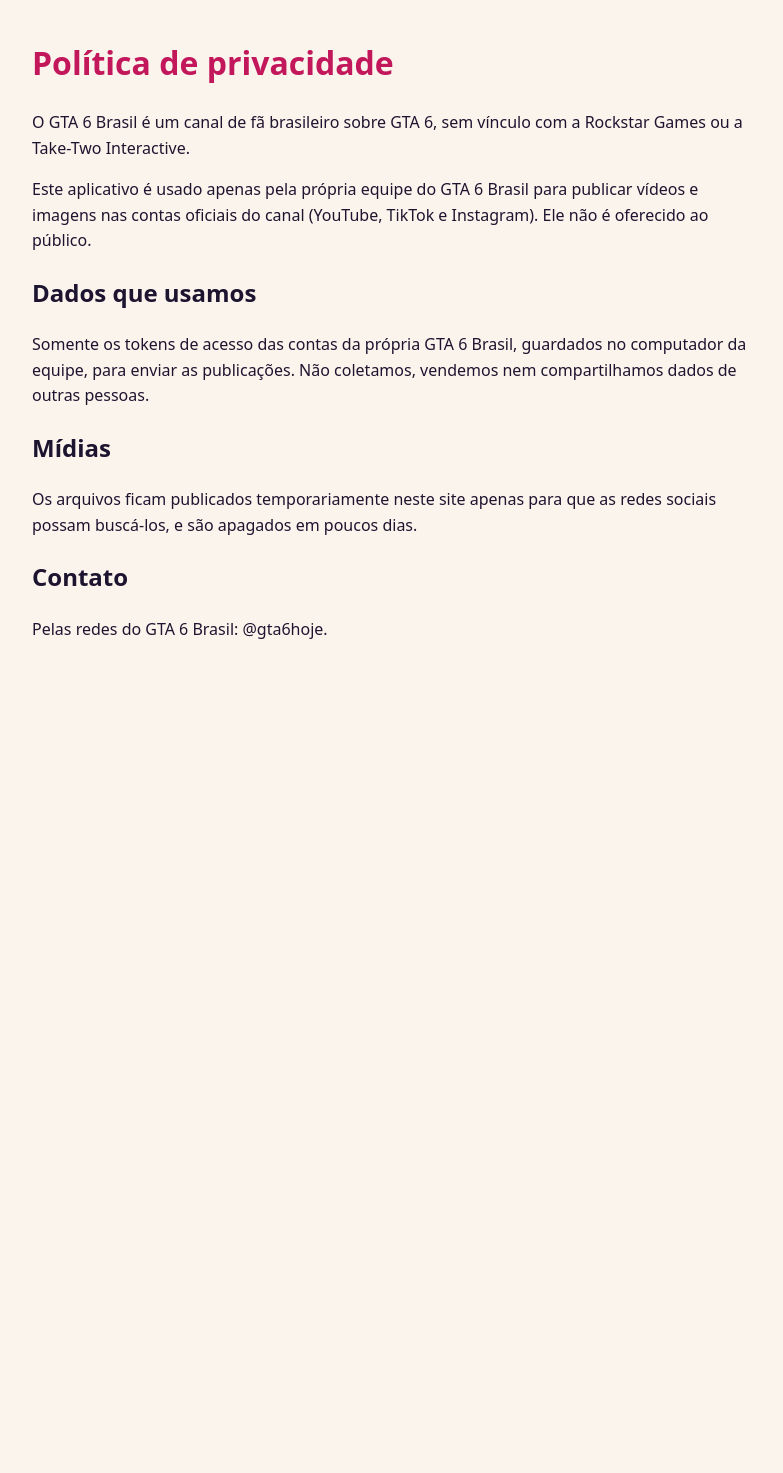
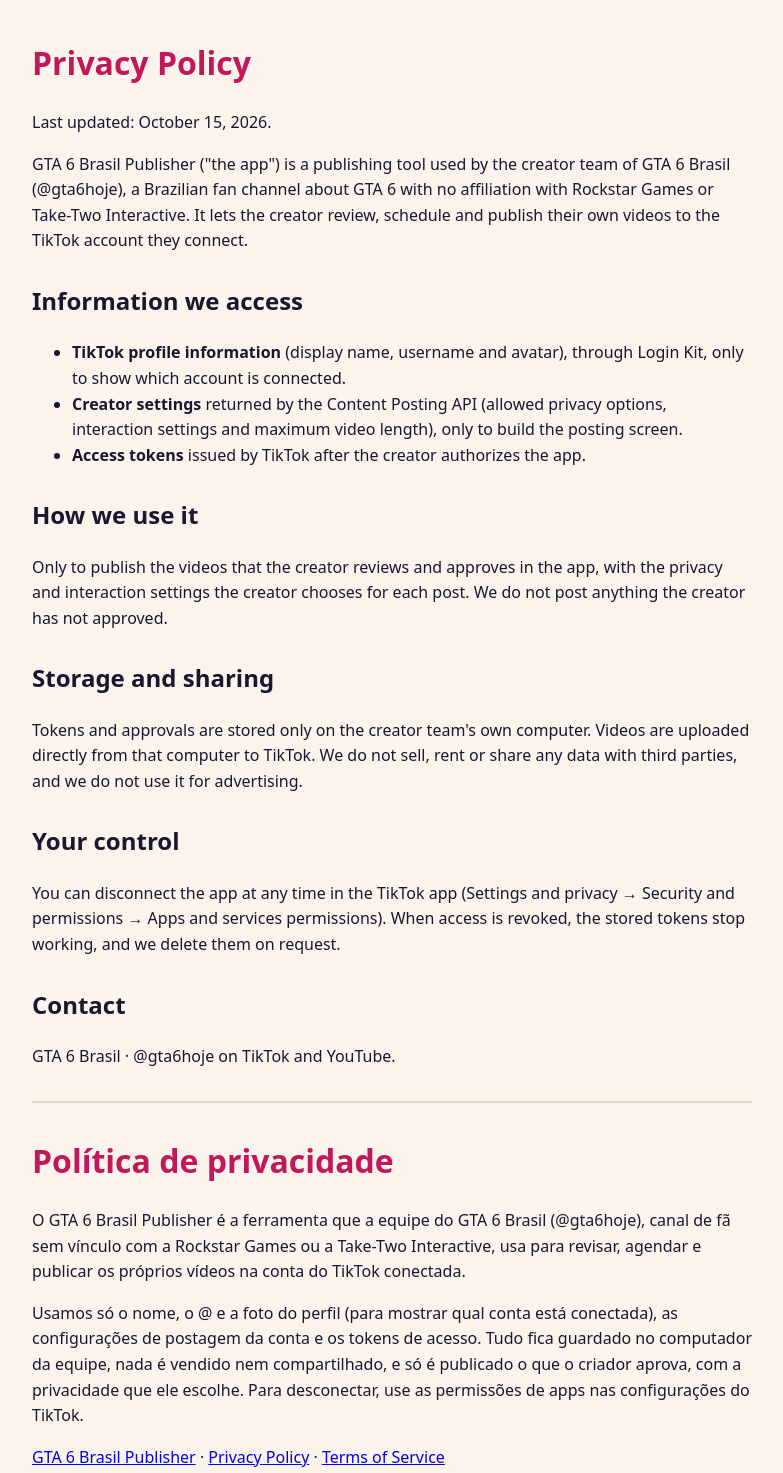
Before and after one commit to ambicaodigital0-lang/gta6hoje-midia, a plain HTML site: page privacidade.html in a window 1280 px wide. Shown: the whole page, without its empty margins (248-1031 px from the left). Before the commit the page ends 800 px from the top, so only its background shows below. Drawn offline with Linux system fonts and the light colour scheme.

Commit message:
Paginas do app para a auditoria do TikTok e retorno do login para o painel local

```diff
--- a/privacidade.html
+++ b/privacidade.html
@@ -1,26 +1,43 @@
 <!doctype html>
-<html lang="pt-BR">
+<html lang="en">
 <head>
 <meta charset="utf-8">
 <meta name="viewport" content="width=device-width, initial-scale=1">
-<title>GTA 6 Brasil · Privacidade</title>
+<title>GTA 6 Brasil Publisher · Privacy Policy</title>
 <style>
   body { margin: 0; background: #FBF4EC; color: #1D1530; font-family: system-ui, "Segoe UI", sans-serif; line-height: 1.6; padding: 16px; }
   main { max-width: 720px; margin: 0 auto; }
   h1 { color: #C2185B; }
+  h2 { margin-top: 28px; }
+  hr { border: 0; border-top: 2px solid #E5D9CB; margin: 32px 0; }
 </style>
 </head>
 <body>
 <main>
-  <h1>Política de privacidade</h1>
-  <p>O GTA 6 Brasil é um canal de fã brasileiro sobre GTA 6, sem vínculo com a Rockstar Games ou a Take-Two Interactive.</p>
-  <p>Este aplicativo é usado apenas pela própria equipe do GTA 6 Brasil para publicar vídeos e imagens nas contas oficiais do canal (YouTube, TikTok e Instagram). Ele não é oferecido ao público.</p>
-  <h2>Dados que usamos</h2>
-  <p>Somente os tokens de acesso das contas da própria GTA 6 Brasil, guardados no computador da equipe, para enviar as publicações. Não coletamos, vendemos nem compartilhamos dados de outras pessoas.</p>
-  <h2>Mídias</h2>
-  <p>Os arquivos ficam publicados temporariamente neste site apenas para que as redes sociais possam buscá-los, e são apagados em poucos dias.</p>
-  <h2>Contato</h2>
-  <p>Pelas redes do GTA 6 Brasil: @gta6hoje.</p>
+<h1>Privacy Policy</h1>
+<p>Last updated: October 15, 2026.</p>
+<p>GTA 6 Brasil Publisher ("the app") is a publishing tool used by the creator team of GTA 6 Brasil (@gta6hoje), a Brazilian fan channel about GTA 6 with no affiliation with Rockstar Games or Take-Two Interactive. It lets the creator review, schedule and publish their own videos to the TikTok account they connect.</p>
+<h2>Information we access</h2>
+<ul>
+<li><b>TikTok profile information</b> (display name, username and avatar), through Login Kit, only to show which account is connected.</li>
+<li><b>Creator settings</b> returned by the Content Posting API (allowed privacy options, interaction settings and maximum video length), only to build the posting screen.</li>
+<li><b>Access tokens</b> issued by TikTok after the creator authorizes the app.</li>
+</ul>
+<h2>How we use it</h2>
+<p>Only to publish the videos that the creator reviews and approves in the app, with the privacy and interaction settings the creator chooses for each post. We do not post anything the creator has not approved.</p>
+<h2>Storage and sharing</h2>
+<p>Tokens and approvals are stored only on the creator team's own computer. Videos are uploaded directly from that computer to TikTok. We do not sell, rent or share any data with third parties, and we do not use it for advertising.</p>
+<h2>Your control</h2>
+<p>You can disconnect the app at any time in the TikTok app (Settings and privacy → Security and permissions → Apps and services permissions). When access is revoked, the stored tokens stop working, and we delete them on request.</p>
+<h2>Contact</h2>
+<p>GTA 6 Brasil · @gta6hoje on TikTok and YouTube.</p>
+<hr>
+<h1 lang="pt-BR">Política de privacidade</h1>
+<div lang="pt-BR">
+<p>O GTA 6 Brasil Publisher é a ferramenta que a equipe do GTA 6 Brasil (@gta6hoje), canal de fã sem vínculo com a Rockstar Games ou a Take-Two Interactive, usa para revisar, agendar e publicar os próprios vídeos na conta do TikTok conectada.</p>
+<p>Usamos só o nome, o @ e a foto do perfil (para mostrar qual conta está conectada), as configurações de postagem da conta e os tokens de acesso. Tudo fica guardado no computador da equipe, nada é vendido nem compartilhado, e só é publicado o que o criador aprova, com a privacidade que ele escolhe. Para desconectar, use as permissões de apps nas configurações do TikTok.</p>
+</div>
+<p><a href="index.html">GTA 6 Brasil Publisher</a> · <a href="privacidade.html">Privacy Policy</a> · <a href="termos.html">Terms of Service</a></p>
 </main>
 </body>
 </html>
```
Also changed, not shown: index.html (+11 -7 lines), termos.html (+23 -6 lines), tiktok-callback.html (+5 -0 lines).
